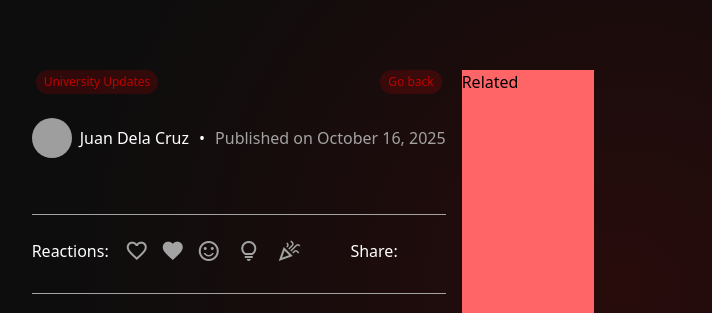
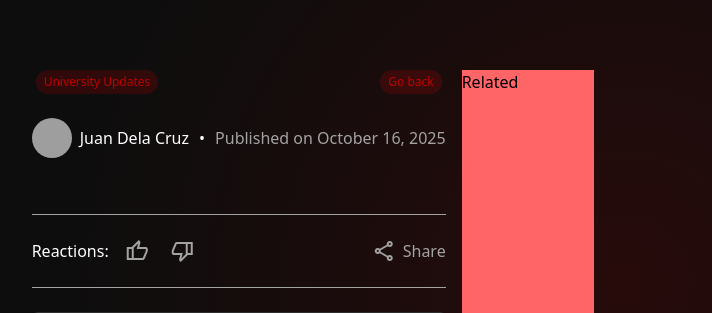
Before and after one commit to WindWalker01/BPSU-Bulletin, a PHP site: the page made by views/blog/blog.view.php in a window 1280 px wide. Shown: the part 762-1075 px from the top of the page, without its empty margins (335-1047 px from the left). Run offline with PHP 8.4, Linux system fonts and the light colour scheme; the template is opened without the code that fills it, so the values that code supplies are empty; style sheets or scripts are compiled from the project's sources; grey boxes are pictures that could not be loaded.

Commit message:
Feature: Blog Reaction

```diff
--- a/Core/Database.php
+++ b/Core/Database.php
@@ -244,8 +244,7 @@
         $result = $this->find();
 
         if (!$result) {
-            dd("QUERY FAILED!");
-            //TODO: IMPLEMENT THIS
+            return null;
         }
 
         return $result;
--- a/public/routes.php
+++ b/public/routes.php
@@ -38,6 +38,8 @@
 $router->post("/comment", "controllers/blog/comment/comment.php");
 $router->post("/reply", "controllers/blog/comment/reply.php");
 
+$router->post("/react", "controllers/blog/reaction.php");
+
 // PUT
 
 // PATCH
--- a/tailwindcss/input.css
+++ b/tailwindcss/input.css
@@ -1,12 +1,10 @@
 @import "tailwindcss";
-@import url('https://fonts.googleapis.com/css2?family=Inter:ital,opsz,wght@0,14..32,100..900;1,14..32,100..900&display=swap');
+@import url("https://fonts.googleapis.com/css2?family=Inter:ital,opsz,wght@0,14..32,100..900;1,14..32,100..900&display=swap");
 @source "../views/**/*.php";
 @source "../controllers/**/*.php";
 @source "../**/*.html";
 
 @theme {
-
-
   /* PRIMARY COLORS*/
   --color-brand: #c00000; /* Brand Color - Deep Red */
   --color-brand-hover: #d55454; /* Hover States - Light Red */
@@ -33,15 +31,20 @@
   --color-text-gray: #737373; /* Secondary Text - Medium Gray */
 
   /*ACCENT/UTILITY COLORS*/
-  --color-accent-green: #22C55E;         /* Success/Badges - Bright Green */
-  --color-accent-light-green: #4ADE80;   /* Success Light - Light Green */
-  --color-accent-dark-green: #248045;    /* Success Dark - Dark Green */
-  --color-accent-blue: #3B82F6;          /* Info/Action - Blue */
-  --color-accent-navy: #406A9D;          /* Info Dark - Navy Blue */
+  --color-accent-green: #22c55e; /* Success/Badges - Bright Green */
+  --color-accent-light-green: #4ade80; /* Success Light - Light Green */
+  --color-accent-dark-green: #248045; /* Success Dark - Dark Green */
+  --color-accent-blue: #3b82f6; /* Info/Action - Blue */
+  --color-accent-navy: #406a9d; /* Info Dark - Navy Blue */
 }
- @layer utilities {
-    .bg-gradient-dark {
-      background-image: radial-gradient(circle at 25% 15%, rgba(192, 0, 0, 0.2), transparent 40%),
-                        radial-gradient(circle at 75% 85%, rgba(192, 0, 0, 0.15), transparent 40%);
-    }
+@layer utilities {
+  .bg-gradient-dark {
+    background-image:
+      radial-gradient(circle at 25% 15%, rgba(192, 0, 0, 0.2), transparent 40%),
+      radial-gradient(circle at 75% 85%, rgba(192, 0, 0, 0.15), transparent 40%);
   }
+
+  .fill-1 {
+    font-variation-settings: "FILL" 1;
+  }
+}
--- a/views/blog/blog.view.php
+++ b/views/blog/blog.view.php
@@ -48,39 +48,18 @@
                     ? ""
                     : "hidden" ?>">
                     <p class="text-text-primary">Reactions: </p>
-                    <button class= "text-text-secondary hover:text-brand transition">
-                        <span class="material-symbols-outlined w-5 h-5" >favorite</span>
+                    <button id="up-button" class="flex items-center gap-1.5 text-text-secondary hover:text-brand transition-colors cursor-pointer">
+                        <span id="up-icon" class="material-symbols-outlined text-xl">thumb_up</span> <p id="like-count"><?= $like_count ?></p>
                     </button>
 
-                     <button class= "text-text-secondary hover:text-brand transition">
-                        <span class="material-symbols-outlined w-5 h-5" style="font-variation-settings: 'FILL' 1;">favorite</span>
-                    </button>
-
-                    <button class="text-text-secondary hover:text-brand transition">
-                        <span class="material-symbols-outlined">sentiment_satisfied</span>
-                    </button>
-
-                    <button class="text-text-secondary hover:text-brand transition">
-                        <span class="material-symbols-outlined">lightbulb</span>
-                    </button>
-
-                    <button class="text-text-secondary hover:text-brand transition">
-                        <span class="material-symbols-outlined">celebration</span>
+                    <button id="down-button" class="flex items-center gap-1.5 text-text-secondary hover:text-brand transition-colors cursor-pointer">
+                        <span id="down-icon" class="material-symbols-outlined text-xl">thumb_down</span> <p id="dislike-count"><?= $dislike_count ?></p>
                     </button>
                 </div>
 
-                <div class="flex flex-row gap-4">
-                    <p>Share: </p>
-                    <button class= "text-text-secondary hover:text-brand transition">
-                        <i data-lucide="facebook" class="w-5 h-5"></i>
-                    </button>
-                    <button class="text-text-secondary hover:text-brand transition">
-                        <i data-lucide="twitter" class="w-5 h-5"></i>
-                    </button>
-                    <button class="text-text-secondary hover:text-brand transition">
-                        <i data-lucide="linkedin" class="w-5 h-5"></i>
-                    </button>
-                </div>
+                <button class="flex items-center gap-1.5 text-text-secondary hover:text-brand transition-colors cursor-pointer">
+                    <span class="material-symbols-outlined text-xl">share</span> Share
+                </button>
             </div>
 
             <hr class="text-text-secondary my-6">
@@ -121,7 +100,113 @@
 
 
 <script>
-  lucide.createIcons();
+lucide.createIcons();
+
+
+document.addEventListener('DOMContentLoaded', () => {
+    const upButton = document.getElementById('up-button');
+    const downButton = document.getElementById('down-button');
+    const upIcon = document.getElementById('up-icon');
+    const downIcon = document.getElementById('down-icon');
+
+    const POST_ID = <?= (int) $blog_id ?>;
+
+    if(<?= $current_user_reaction ?> == 1){
+        upIcon.classList.add("fill-1");
+    }else if(<?= $current_user_reaction ?> == 2){
+        downIcon.classList.add("fill-1");
+
+    }
+
+    upButton.addEventListener('click', () => {
+        handleReactionClick(upIcon, 'like', POST_ID);
+    });
+
+    downButton.addEventListener('click', () => {
+        handleReactionClick(downIcon, 'dislike', POST_ID);
+    });
+
+    async function handleReactionClick(clickedIcon, reactionType, postId) {
+
+        const otherIcon = clickedIcon.id === 'up-icon' ? downIcon : upIcon;
+        const currentIconState = clickedIcon.classList.contains('fill-1') ? 'filled' : 'unfilled';
+
+        // 1. Determine the ACTION to send to the server
+        let action;
+        let likeChange = 0;
+        let dislikeChange = 0;
+
+        if (currentIconState === 'filled') {
+            // User is clicking the same button to UNDO the reaction (Scenario C)
+            action = 'undo';
+            clickedIcon.classList.remove('fill-1');
+
+            if (reactionType === 'like') likeChange = -1;
+            else dislikeChange = -1;
+
+        } else if (otherIcon.classList.contains('fill-1')) {
+            // User is switching from the other reaction (Scenario D)
+            action = 'switch';
+            otherIcon.classList.remove('fill-1');
+            clickedIcon.classList.add('fill-1');
+
+            if (reactionType === 'like') {
+                likeChange = 1;      // Increment like
+                dislikeChange = -1;  // Decrement dislike
+            } else {
+                likeChange = -1;     // Decrement like
+                dislikeChange = 1;   // Increment dislike
+            }
+
+            clickedIcon.classList.add('fill-1');
+
+            if (reactionType === 'like') likeChange = 1;
+            else dislikeChange = 1;
+        } else {
+            // User is setting a brand new reaction (Scenario A or B)
+            action = 'set';
+            clickedIcon.classList.add('fill-1');
+
+            if (reactionType === 'like') likeChange = 1;
+            else dislikeChange = 1;
+        }
+
+        const like_count = document.getElementById('like-count');
+        const dislike_count = document.getElementById('dislike-count');
+
+        dislike_count.textContent = parseInt(dislike_count.textContent) + dislikeChange;
+        like_count.textContent = parseInt(like_count.textContent) + likeChange;
+
+        // 2. Prepare the data to send to the server
+        const formData = new FormData();
+        formData.append('_method', "POST");
+        formData.append('post_id', postId);
+        formData.append('reaction_type', reactionType);
+        formData.append('action', action);
+
+        // 3. Send the request to the PHP endpoint
+        try {
+            const response = await fetch('http://localhost:8069/react', {
+                method: 'POST',
+                body: formData
+            });
+
+            if (!response.ok) {
+                throw new Error('Network response was not ok');
+            }
+
+            const result = await response.json();
+            console.log(result);
+
+
+        } catch (error) {
+            console.error('There was a problem with the fetch operation:', error);
+            // Handle network/connection errors
+        }
+    }
+});
+
+
 </script>
 
 <?php view("partials/footer.php"); ?>
```
Also changed, not shown: controllers/blog/reaction.php (added, +106 -0 lines), controllers/blog/show.php (+39 -0 lines).
